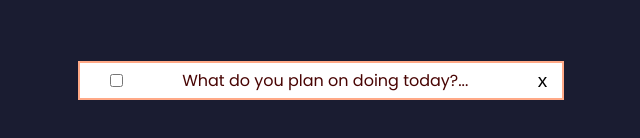
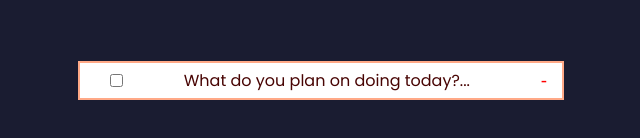
Before and after one commit to Lekejosh/Todo-list, a website: page index.html in a window 1280 px wide. Shown: the part 172-310 px from the top of the page, 319-959 px from the left. Drawn offline with Linux system fonts and the light colour scheme.

Commit message:
Changed "x" to '"-"

```diff
--- a/index.html
+++ b/index.html
@@ -32,7 +32,7 @@
           <li class="item" data-key="1594003133171">
             <input class="checkbox" type="checkbox" />
             What do you plan on doing today?...
-            <button class="delete-button">x</button>
+            <button class="delete-button" style="color:red;">-</button>
           </li>
         </ul>
       </div>
```
